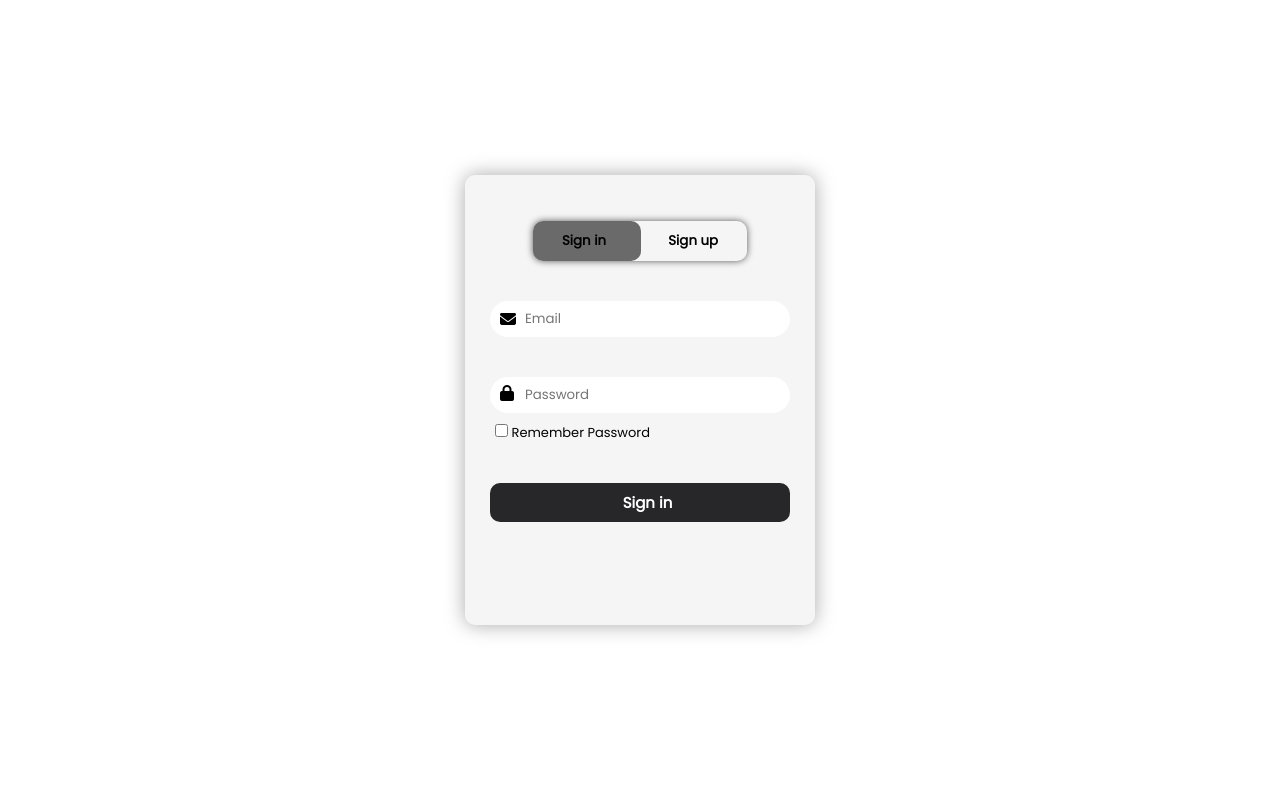
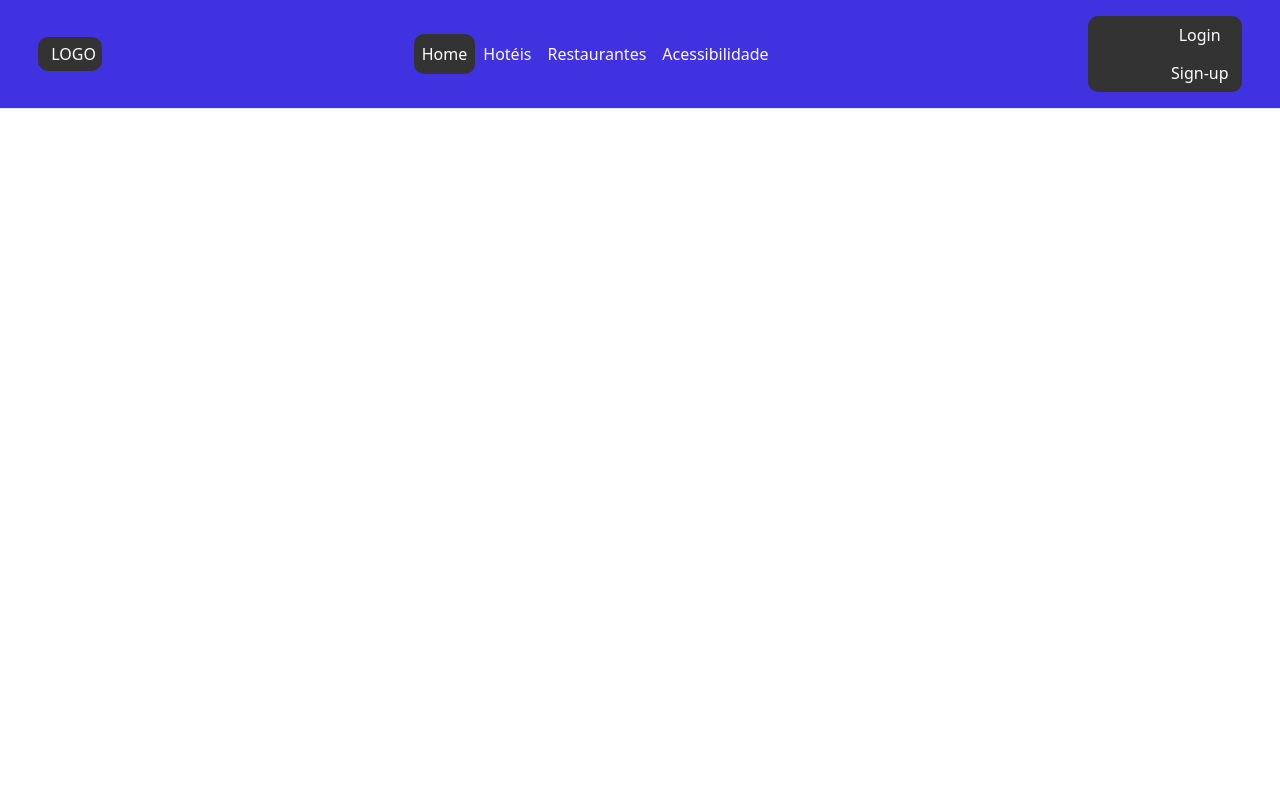
Before and after one commit to notsogreatdavi/desafio-visa, a Django app: page /home/ in a window 1280 px wide. Run offline with Django 4.2, Linux system fonts and the light colour scheme; some libraries are stand-ins or nearby versions.

Commit message:
menu navbar praticamente pronto pae

```diff
--- /dev/null
+++ b/visa_project/web_site/static/css/home.css
@@ -0,0 +1,50 @@
+* {
+  margin: 0;
+  padding: 0;
+  box-sizing: border-box;
+}
+
+header {
+  background-color: #2C1BDE;
+  opacity: 90%;
+}
+
+.logo {
+  align-items: right;
+  width: 5%;
+  color: #fff;
+  background-color: #1E1E1E;
+  margin-left: 3%;
+  padding-left: 1%;
+  padding-top: 0.300rem;
+  padding-bottom: 0.300rem;
+  border-radius: 10px;
+
+}
+
+.link-actual {
+  color: #fff;
+  background-color: #1E1E1E;
+  border-radius: 10px;
+}
+.link {
+  color: #fff !important;
+}
+
+header ul li:hover {
+  border-bottom: 0.01rem solid #fff;
+  padding-bottom: 0rem;
+}
+
+#login {
+  background-color: #1E1E1E;
+}
+#login button {
+  color: #fff;
+}
+
+.text-end {
+  width: 12%;
+  margin-right: 3%;
+  border-radius: 10px;
+}
--- a/visa_project/web_site/static/css/login.css
+++ /dev/null
@@ -1,118 +0,0 @@
-@import url('https://fonts.googleapis.com/css2?family=Poppins&family=Roboto:wght@100;300;400;500;700;900&family=Source+Sans+Pro:wght@200;300;400;600;700;900&display=swap');
-
-* {
-  margin: 0;
-  padding: 0;
-  box-sizing: border-box;
-  font-family: 'poppins', sans-serif;
-}
-
-body {
-  width: 100vw;
-  height: 100vh;
-  display: flex;
-  align-items: center;
-  justify-content: center;
-}
-
-.container {
-  background-color: whitesmoke;
-  padding: 6px;
-  width: 350px;
-  height: 450px;
-  display: flex;
-  flex-direction: column;
-  align-items: center;
-  position: relative;
-  overflow: hidden;
-  border-radius: 10px;
-  box-shadow: 0 0 20px 0 darkgrey;
-}
-
-form {
-  position: absolute;
-  margin-top: 80px;
-  transition: .5s;
-  width: 300px;
-  height: 400px;
-}
-
-.buttonsForm {
-  margin-top: 40px;
-  position: relative;
-  border-radius: 10px;
-  box-shadow: 0 0 7px 0 rgb(89, 88, 89);
-
-}
-
-.buttonsForm button {
-  cursor: pointer;
-  background: transparent;
-  border: none;
-  position: relative;
-  padding: 10px 29px;
-  color: rgb(0, 0, 0);
-}
-
-.btnColor {
-  position: absolute;
-  width: 108px;
-  height: 100%;
-  background: #6a6a6a;
-  border-radius: 10px;
-  transition: .3s;
-}
-
-input[type="text"], input[type="password"] {
-  border: none;
-  margin-top: 40px;
-  border-radius: 60px;
-  padding: 8px 0 8px 35px;
-  outline: none;
-  width: 100%;
-}
-
-button[type="submit"] {
-  background: #272628;
-  color: white;
-  border-radius: 10px;
-  width: 100%;
-  border: none;
-  outline: none;
-  padding: 8px 0 8px 15px;
-  font-size: 15px;
-  margin-top: 40px;
-  cursor: pointer;
-}
-
-.divCheck {
-  margin: 10px 0 0 5px;
-  width: 80%;
-  font-size: 13px;
-}
-
-#signin {
-  left: 25px;
-}
-
-#signup {
-  left: 450px;
-}
-
-i {
-  position: absolute;
-  left: 0;
-  padding: 10px 10px;
-}
-
-.iEmail {
-  top: 40px;
-}
-
-.iPassword {
-  top: 114px;
-}
-
-.iPassword2 {
-  top: 190px;
-}
--- a/visa_project/web_site/templates/home.html
+++ b/visa_project/web_site/templates/home.html
@@ -1,52 +1,40 @@
 <!DOCTYPE html>
 {%load static%}
 <html lang="en">
-<head>
-  <meta charset="UTF-8">
-  <meta http-equiv="X-UA-Compatible" content="IE=edge">
-  <meta name="viewport" content="width=device-width, initial-scale=1.0">
-  <title>Login</title>
-  <link rel="stylesheet" href="{% static 'css/login.css' %}">
-  <script src="https://kit.fontawesome.com/cf6fa412bd.js" crossorigin="anonymous"></script>
-</head>
-<body>
-  <div class="container">
-    <div class="buttonsForm">
-      <div class="btnColor"></div>
-      <button id="btnSignin"><b>Sign in</b></button>
-      <button id="btnSignup"><b>Sign up</b></button>
-    </div>
+  <head>
+    <meta charset="UTF-8" />
+    <meta http-equiv="X-UA-Compatible" content="IE=edge" />
+    <meta name="viewport" content="width=device-width, initial-scale=1.0" />
+    <title>Homepage</title>
+    <link
+      href="https://cdn.jsdelivr.net/npm/bootstrap@5.2.2/dist/css/bootstrap.min.css"
+      rel="stylesheet"
+      integrity="sha384-Zenh87qX5JnK2Jl0vWa8Ck2rdkQ2Bzep5IDxbcnCeuOxjzrPF/et3URy9Bv1WTRi"
+      crossorigin="anonymous"
+    />
+    <link rel="stylesheet" href="{% static 'css/home.css' %}" />
+  </head>
+  <body>
+    <header
+      class="d-flex flex-wrap align-items-center justify-content-center justify-content-md-between py-3 mb-4 border-bottom"
+    >
+      <a
+        href=""
+        class="d-flex align-items-center col-md-3 mb-2 mb-md-0 text-decoration-none logo"
+        >LOGO
+      </a>
 
-    <form  id="signin"  method="POST" name="login">
-      {% csrf_token %}
-      <input type="text" placeholder="Email" name="email_login" required />
-      <i class="fas fa-envelope iEmail"></i>
-      <input type="password" placeholder="Password" name="senha_login" required />
-      <i class="fas fa-lock iPassword"></i>
-      <div class="divCheck">
-        <input type="checkbox" />
-        <span>Remember Password</span>
+      <ul class="nav col-12 col-md-auto mb-2 justify-content-center mb-md-0">
+        <li><a href="#" class="nav-link px-2 link-actual">Home</a></li>
+        <li><a href="#" class="nav-link px-2 link">Hotéis</a></li>
+        <li><a href="#" class="nav-link px-2 link">Restaurantes</a></li>
+        <li><a href="#" class="nav-link px-2 link">Acessibilidade</a></li>
+      </ul>
+
+      <div id="login" class="col-md-3 text-end">
+        <button type="button" class="btn me-2">Login</button>
+        <button type="button" class="btn">Sign-up</button>
       </div>
-      <button type="submit"><b>Sign in</b></button>
-    </form>
-
-    <form  id="signup" method="POST" name="cadastro">
-      {% csrf_token %}
-      <input type="text" placeholder="Email" name="email_cadastro" required />
-      <i class="fas fa-envelope iEmail"></i>
-      <input type="password" placeholder="Password" name="password_cadastro1" required />
-      <i class="fas fa-lock iPassword"></i>
-      <input type="password" placeholder="Password" name="passoword_cadastro2" required />
-      <i class="fas fa-lock iPassword2"></i>
-      <div class="divCheck">
-        <input type="checkbox" />
-        <span>Terms</span>
-
-      </div>
-      <button type="submit"><b>Sign up</b></button>
-    </form>
-  </div>
-<p>{{teste}}</p>
-  <script src="{% static 'scripts/index.js' %}"></script>
-</body>
+    </header>
+  </body>
 </html>
```
